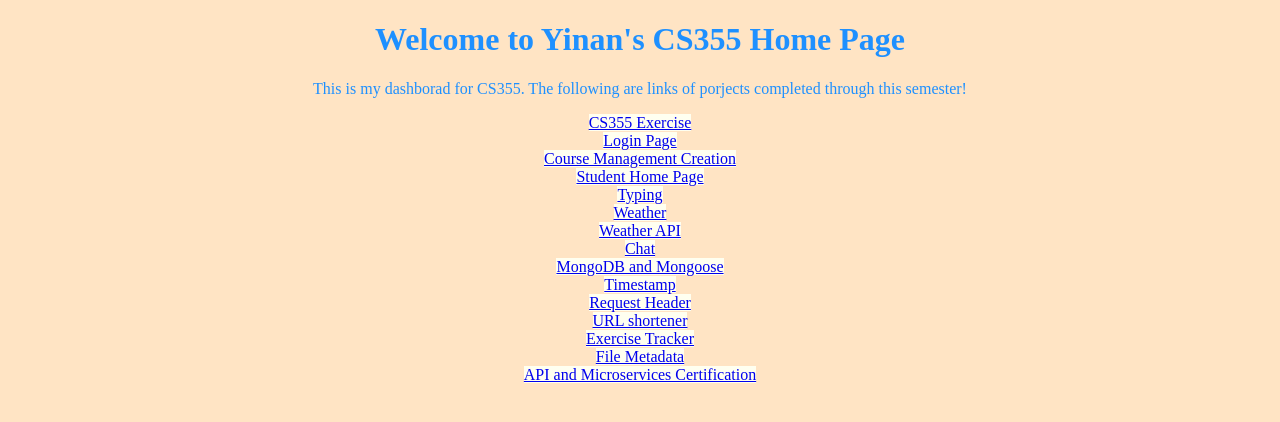
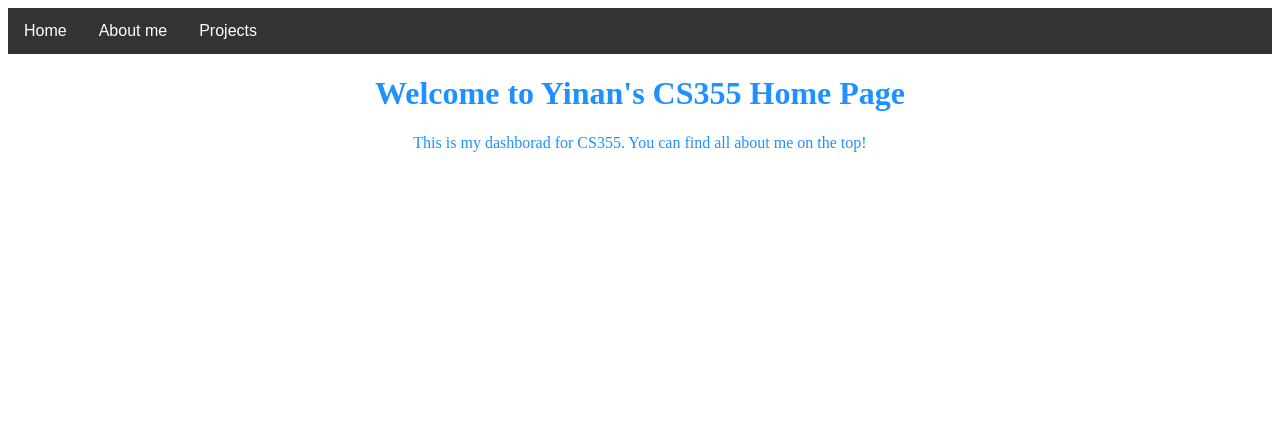
Before and after one commit to yinan0319/yinan0319.github.io, a plain HTML site: page index.html in a window 1280 px wide. Drawn offline with Linux system fonts and the light colour scheme.

Commit message:
Add files via upload

```diff
--- a/homepage.css
+++ b/homepage.css
@@ -1,17 +1,68 @@
-*{
-    background-color: bisque;
-}
+
 h1,p
 {
     text-align: center;
     color: dodgerblue;
 }
 
-a{
-    margin:10px,10px;
-    background-color:ivory;
+.navbar {
+    overflow: hidden;
+    background-color: #333;
+    font-family: Arial, Helvetica, sans-serif;
+  }
 
-}
-div{
+  .navbar a {
+    float: left;
+    font-size: 16px;
+    color:white;
     text-align: center;
-}
+    padding: 14px 16px;
+    text-decoration: none;
+  }
+
+  .dropdown {
+    float: left;
+    overflow: hidden;
+  }
+
+  .dropdown .dropbtn {
+    cursor: pointer;
+    font-size: 16px;
+    border: none;
+    outline: none;
+    color:white;
+    padding: 14px 16px;
+    background-color: inherit;
+    font-family: inherit;
+    margin: 0;
+  }
+
+  .navbar a:hover, .dropdown:hover .dropbtn, .dropbtn:focus {
+    background-color: red;
+  }
+
+  .dropdown-content {
+    display: none;
+    position: absolute;
+    background-color: #f9f9f9;
+    min-width: 160px;
+    box-shadow: 0px 8px 16px 0px rgba(0,0,0,0.2);
+    z-index: 1;
+  }
+
+  .dropdown-content a {
+    float: none;
+    color: black;
+    padding: 12px 16px;
+    text-decoration: none;
+    display: block;
+    text-align: left;
+  }
+
+  .dropdown-content a:hover {
+    background-color: #ddd;
+  }
+
+  .show {
+    display: block;
+  }
--- a/index.html
+++ b/index.html
@@ -1,26 +1,49 @@
 <!DOCTYPE html>
 <html>
+<meta charset="UTF-8">
 <title>CS 355 Home Page</title>
  <link rel="stylesheet" href="homepage.css">
 <body>
-  <h1>Welcome to Yinan's CS355 Home Page</h1>
-<p>This is my dashborad for CS355. The following are links of porjects completed through this semester!</p>
-<div>
-<a href="https://yinan0319.github.io/cssExercise.html">CS355 Exercise</a><br>
-<a href="https://yinan0319.github.io/Login.html">Login Page</a><br>
-<a href="https://yinan0319.github.io/CourseManagementCreation.html">Course Management Creation</a><br>
-<a href="https://yinan0319.github.io/Studenthomepage.html">Student Home Page</a><br>
-<a href="https://yinan0319.github.io/Typing/typing.html">Typing</a><br>
-<a href="https://yinan0319.github.io/Weather/weather.html">Weather</a><br>
-<a href="https://codepen.io/yinan0319/pen/JjWbXZe">Weather API</a><br>
-<a href="https://yinan0319.github.io/Chat/index.html">Chat</a><br>
-<a href="https://boilerplate-mongomongoose-2.yinan0319.repl.co">MongoDB and Mongoose</a><br>
-<a href="https://boilerplate-project-timestamp.yinan0319.repl.co/">Timestamp</a><br>
-<a href="https://boilerplate-project-headerparser.yinan0319.repl.co/">Request Header</a><br>
-<a href="https://boilerplate-project-urlshortener-1.yinan0319.repl.co/">URL shortener</a><br>
-<a href="https://boilerplate-project-exercisetracker.yinan0319.repl.co/">Exercise Tracker</a><br>
-<a href="https://boilerplate-project-filemetadata.yinan0319.repl.co/">File Metadata</a><br>
-<a href="https://freecodecamp.org/certification/fcc4799edd1-d3d4-4794-8da1-2cbd28bbf188/apis-and-microservices">API and Microservices Certification</a><br>
+<div class="navbar">
+  <a href="index.html">Home</a>
+  <a href="https://yinan0319.github.io/cssExercise">About me</a>
+  <div class="dropdown">
+  <button class="dropbtn" onclick="myFunction()">Projects
+    <i class="fa fa-caret-down"></i>
+  </button>
+  <div class="dropdown-content" id="myDropdown">
+    <a class="dropdownitem" href="https://qcfirsttaiyeba.herokuapp.com/">Project Login</a>
+    <a class="dropdownitem" href="https://yinan0319.github.io/Typing/typing.html">Typing</a>
+    <a class="dropdownitem" href="https://yinan0319.github.io/Weather/weather.html">Weather</a>
+    <a class="dropdownitem" href="https://codepen.io/yinan0319/pen/JjWbXZe">Weather API</a>
+    <a class="dropdownitem" href="https://yinan0319.github.io/Chat/index.html">Chat</a>
+    <a class="dropdownitem" href="https://boilerplate-mongomongoose-2.yinan0319.repl.co">MongoDB and Mongoose</a>
+    <a class="dropdownitem" href="https://boilerplate-project-timestamp.yinan0319.repl.co/">Timestamp</a>
+    <a class="dropdownitem" href="https://boilerplate-project-headerparser.yinan0319.repl.co/">Request Header</a>
+    <a class="dropdownitem" href="https://boilerplate-project-urlshortener-1.yinan0319.repl.co/">URL shortener</a>
+    <a class="dropdownitem" href="https://boilerplate-project-exercisetracker.yinan0319.repl.co/">Exercise Tracker</a>
+    <a class="dropdownitem" href="https://boilerplate-project-filemetadata.yinan0319.repl.co/">File Metadata</a>
+    <a class="dropdownitem" href="https://freecodecamp.org/certification/fcc4799edd1-d3d4-4794-8da1-2cbd28bbf188/apis-and-microservices">API and Microservices Certification</a>
+  </div>
+  </div>
 </div>
+
+<h1>Welcome to Yinan's CS355 Home Page</h1>
+<p>This is my dashborad for CS355. You can find all about me on the top!</p>
+<script>
+  function myFunction() {
+    document.getElementById("myDropdown").classList.toggle("show");
+  }
+
+  window.onclick = function(e) {
+    if (!e.target.matches('.dropbtn')) {
+    var myDropdown = document.getElementById("myDropdown");
+      if (myDropdown.classList.contains('show')) {
+        myDropdown.classList.remove('show');
+      }
+    }
+  }
+  </script>
 </body>
+
 </html>
```
